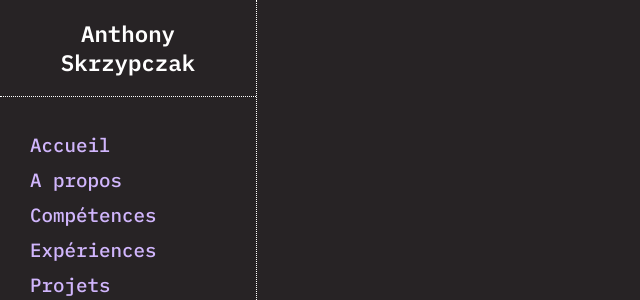
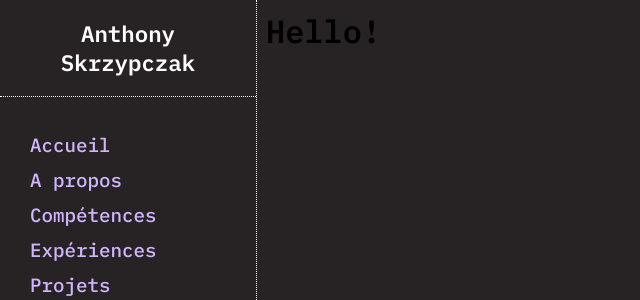
Before and after one commit to AnthonySkr/Portfolio, a PHP site: page / in a window 1280 px wide. Shown: the top 300 px of the page, without its empty margins (0-640 px from the left). Run offline with PHP 8.4, Linux system fonts and the light colour scheme; some libraries are stand-ins or nearby versions.

Commit message:
fix: positionnement header/main

```diff
--- a/index.html
+++ b/index.html
@@ -64,7 +64,11 @@
          </div>
       </header>
 
-      <main></main>
+      <main>
+         <div id="top">
+            <h1 id="clickable-title">Hello!</h1>
+         </div>
+      </main>
    </body>
 </html>
 
--- a/styles/side_bar.css
+++ b/styles/side_bar.css
@@ -4,7 +4,7 @@ header {
    flex-direction: column;
    justify-content: space-between;
    align-items: left;
-   width: 20%;
+   width: 20vw;
    position: fixed;
    border-right: 1px dotted white;
 }
--- a/styles/style.css
+++ b/styles/style.css
@@ -18,6 +18,14 @@ a {
 }
 ul {
    list-style-type: none;
+}
+
+main {
+   display: flex;
+   flex-direction: column;
+   width: 80vw;
+   margin-left: 20vw;
+   padding: 10px;
 }
 
 /*
```
